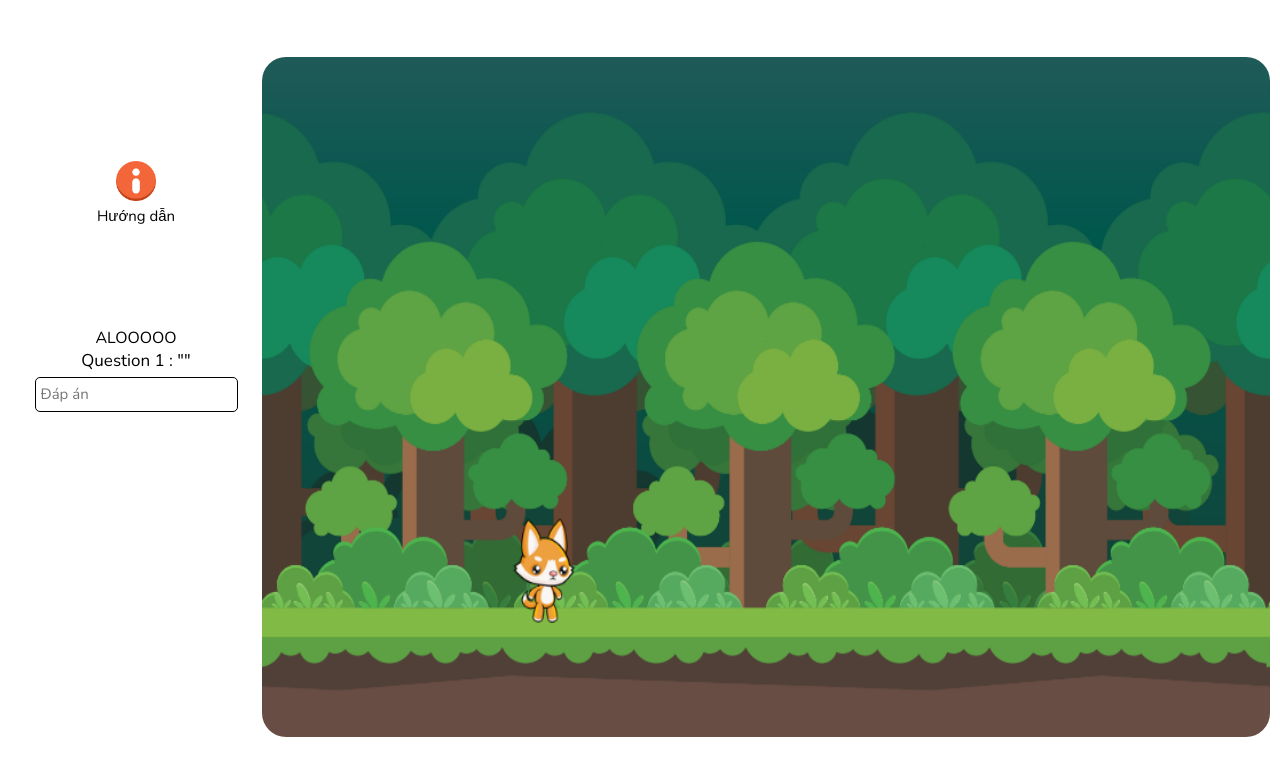
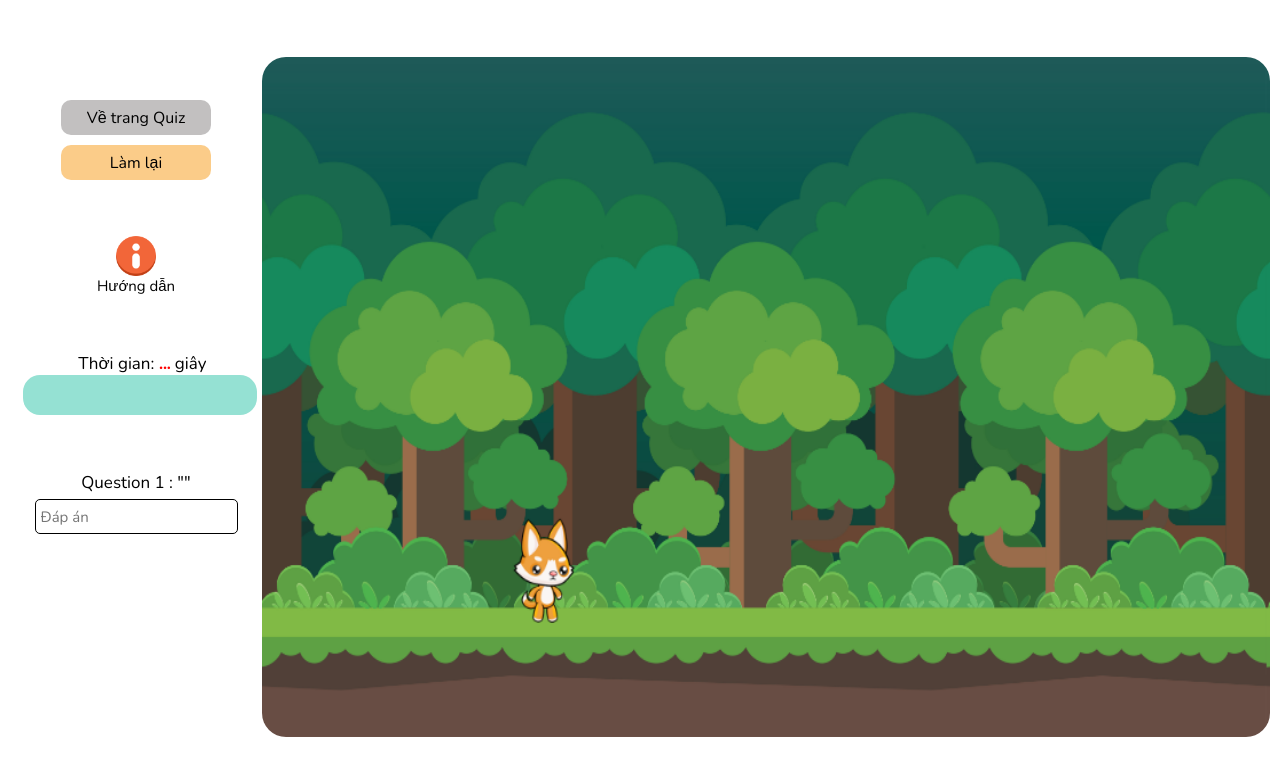
Before and after one commit to linhng22/ema, a React (Create React App) app in the folder client/: page /quiz/fill-in in a window 1280 px wide. Shown: the top 776 px of the page. Built offline with nearby package versions, Linux system fonts and the light colour scheme; no server answers.

Commit message:
add progress bar that shows time, make changes in model question and answer files

```diff
--- a/client/src/components/DragDropTimerAndResult.js
+++ b/client/src/components/DragDropTimerAndResult.js
@@ -14,6 +14,14 @@ export default function Timer({maxTime, finished}) {
     if (time > 0 && timerOn) {
         setTimeout(() => setTime(time - 1), 1000);
     }
+
+    useEffect(() => {
+        if (time === 0) {
+            setText("Hết giờ!");
+            setTimerOn(false);
+        }
+    }, [time]);
+
 
     // Evaluate grade based on the actual time doing quiz and the total given time
     const handleFinish = () => {
@@ -32,7 +40,11 @@ export default function Timer({maxTime, finished}) {
     return (
         <>
             <div className="timer">Thời gian:
-                <span className="highlight"> {time}</span> giây
+                <span className="highlight"> {time >= 0 ? time : "..."}</span> giây
+                <div
+                    className="progress-bar"
+                    style={{width: `${(time / maxTime) * 98}%`}}>
+                </div>
                 <br/>
                 <button className="backToQuiz" onClick={() => window.location.replace("/quiz")} >Về trang Quiz</button>
                 <button className="again" onClick={() => window.location.reload()}>Làm lại</button>
@@ -42,8 +54,8 @@ export default function Timer({maxTime, finished}) {
             <div
                 className="results"
                 style={{display: timerOn ? "none" : ""}}>
-                    <h3>Hoàn thành trong: <span className="highlight">{time}</span> giây</h3>
-                    <h2>Số điểm đạt được: <span className="highlight">{(time/maxTime).toFixed(2) * 100}</span> / 100</h2>
+                    <h4>Hoàn thành trong: <span className="highlight">{time}</span> giây</h4>
+                    <h3>Số điểm đạt được: <span className="highlight">{(time/maxTime).toFixed(2) * 100}</span> / 100</h3>
                     <div>{text}</div>
             </div>
         </>
--- /dev/null
+++ b/client/src/components/FillInProgressBar.js
@@ -0,0 +1,18 @@
+import React, { useEffect, useState } from "react";
+
+export default function FillInTimer(props) {
+
+    return (
+        <>
+            <p>Thời gian: <span className="highlight">
+                {props.time >= 0 ? props.time : "..."}
+                </span> giây
+            </p>
+            <div
+                className="progress-bar"
+                style={{width: `${(props.time / props.maxTime) * 98}%`}}>
+
+            </div>
+        </>
+    )
+}
--- a/client/src/components/FillInQuestion.js
+++ b/client/src/components/FillInQuestion.js
@@ -1,5 +1,5 @@
 import React, {useEffect, useState} from "react";
-import FillInTimer from "./FillInTimer"
+import FillInProgressBar from "./FillInProgressBar"
 import axios from "axios";
 import nextIcon from "../images/next.png"
 var loaded = false;
@@ -13,6 +13,8 @@ export default function FillInQuestion(props) {
     const [questionNum, setQuestionNum] = useState(1);
     const [time, setTime] = useState(questionData.maxTime);
     const [timerOn, setTimerOn] = useState(true);
+    const [correct, setCorrect] = useState(false);
+    const [score, setScore] = useState(0);
 
     // Update the max time after getting data from backend
     useEffect(() => {
@@ -25,7 +27,7 @@ export default function FillInQuestion(props) {
     if (time > 0 && timerOn) {
         setTimeout(() => setTime(time - 1), 1000);
     }
-    console.log(time);
+
     // Decrease the speed every 3s
     useEffect(() => {
         if (time % 4 === 3) {
@@ -54,17 +56,29 @@ export default function FillInQuestion(props) {
         let userAnswer = e.target.value.trim().toLowerCase();
         if (e.which !== 13 && userAnswer === answerData[index].answer.toLowerCase()) {
             props.changeSpeed(2);
+            //Increase the score by 1 only once
+            if (!correct){
+                const newScore = score + 1;
+                setScore(newScore);
+                setCorrect(true);
+            }
         }
         if (e.which === 13) {
-            if (questionNum < questionData.questions.length) goToNextQuestion();
+            if (questionNum < questionData.questions.length) {
+                goToNextQuestion();
+                props.updateScore(score);
+            }
             else {
-                props.finishQuiz(true)
+                props.finishQuiz(true);
+                props.updateScore(score);
             };
         }
     }
 
+
     // Go to the next question
     function goToNextQuestion() {
+        setCorrect(false);
         const nextQuestionNum = questionNum + 1;
         setQuestionNum(nextQuestionNum);
         // Set value in input as none
@@ -73,14 +87,17 @@ export default function FillInQuestion(props) {
 
     return (
         <>
-            <div className="timer">
-                <FillInTimer />
+            <div className="progress-bar-container">
+                <FillInProgressBar
+                    time={time}
+                    maxTime={questionData.maxTime}/>
             </div>
 
             <div className="fill-in-question">
                 Question {questionNum} : "
                 <span>{questionData.questions.length > 1 ? questionData.questions[questionNum - 1].question : ""}</span>"
             </div>
+
             <div className="fill-in-answer-box">
                 <input
                     className="fill-in-answer"
--- a/client/src/components/FillInTimer.js
+++ /dev/null
@@ -1,10 +0,0 @@
-import React from "react";
-
-export default function FillInTimer() {
-
-    return (
-        <>
-            <div>ALOOOOO</div>
-        </>
-    )
-}
--- a/client/src/css/fill-in.css
+++ b/client/src/css/fill-in.css
@@ -33,12 +33,12 @@ body {
 }
 
 .guide-box{
-    margin: 60% 0;
+    margin: 10vh 0;
     font-size: 15px;
 }
 
 .fill-in-form{
-    margin-top: 30%;
+    margin-top: 7vh;
     font-size: 17px;
 }
 
@@ -47,6 +47,11 @@ body {
     height: auto;
     margin: 0 auto;
     cursor: pointer;
+    display: block;
+}
+
+.icon.guide{
+    margin-top: 7vh;
 }
 
 .fill-in-question span {
@@ -73,7 +78,8 @@ body {
     transform: translate(-50%, -50%);
     background-color: white;
     border-radius: 15px;
-    padding: 0 10px;
+    padding: 0 20px;
+    box-shadow: 0 60px 40px -30px rgba(0, 0, 0, 0.27);
 }
 
 .big-icon{
@@ -84,18 +90,17 @@ body {
 .face{
     display: block;
     width: 60px;
-    margin: 0 auto;
+    margin: 5px auto;
 }
 
 .pop-up h2 {
     color: #f2663c;
-    margin: 20px auto;
+    margin: 10px auto;
 }
 
-.pop-up button {
+button {
     font-size: 16px;
     border: none;
-    margin: 10px 0 20px 15px;
     min-width: 150px;
     min-height: 35px;
     cursor: pointer;
@@ -104,12 +109,41 @@ body {
 
 .guide.btn{
     background-color: #c2c0c0;
+    margin: 20px 0 20px 15px;
 }
 
 .backToQuiz{
     background-color: #c2c0c0;
+    margin: 20px;
 }
 
 .guide.pop-up{
     left: 60%
 }
+
+/* css for progress bar starts here */
+.progress-bar-container{
+    font-size: 17px;
+    margin-bottom: 7vh;
+    margin-left: 5%;
+}
+.progress-bar{
+    position: relative;
+    height: 5vh;
+    width: attr(width);
+    background-color: #95e1d3;
+    border-radius: 17px;
+    color: #fff;
+}
+
+.progress-bar::before{
+    content: attr(datalabel);
+    position: absolute;
+    top: 20%;
+    left: 7%;
+}
+
+.fill-in {
+    display: block;
+    margin: 10px auto;
+}
--- a/client/src/pages/quiz-sites/Fill_In.js
+++ b/client/src/pages/quiz-sites/Fill_In.js
@@ -29,11 +29,13 @@ export default function FillIn() {
 
     return (
         <div className="fill-in-container"
-            style={{backgroundColor: (timeOutBox || score > 0) ? "#95e1d3" : "white"}}>
+            style={{backgroundColor: (timeOutBox || finished) ? "#95e1d3" : "white"}}>
             <div
                 className="canvas-box"
-                style={{display: (timeOutBox || score > 0) ? "none" : ""}}>
+                style={{display: (timeOutBox || finished) ? "none" : ""}}>
                     <div className="guide-box">
+                        <button className="backToQuiz fill-in" onClick={() => window.location.replace("/quiz")} >Về trang Quiz</button>
+                        <button className="again fill-in" onClick={() => window.location.reload()}>Làm lại</button>
                         <img
                             src={guide}
                             className="icon guide"
@@ -41,18 +43,18 @@ export default function FillIn() {
                         <p>Hướng dẫn</p>
 
                         <div className="fill-in-form">
-                                <FillInQuestion
-                                    changeSpeed={(num) => updateSpeed(num)}
-                                    displayPopup={() => displayPopup()}
-                                    finishQuiz={()=> setFinished(true)}
-                                    updateScore={(newScore) => setScore(newScore)}/>
+                            <FillInQuestion
+                                changeSpeed={(num) => updateSpeed(num)}
+                                displayPopup={() => displayPopup()}
+                                finishQuiz={()=> setFinished(true)}
+                                updateScore={(newScore) => setScore(newScore)}/>
                         </div>
 
                     </div>
 
                 <div
                     className="canvas"
-                    style={{opacity: (guideBox || finished || score > 0) ? "0.5" : "1"}}>
+                    style={{opacity: (guideBox || finished) ? "0.5" : "1"}}>
                         <Canvas
                             speed = {speed}/>
                 </div>
@@ -61,7 +63,7 @@ export default function FillIn() {
 
             <div
                 className="out-of-time-box pop-up"
-                style={{display: (timeOutBox) ? "" : "none"}}>
+                style={{display: (timeOutBox && score === 0) ? "" : "none"}}>
                     <img className="big-icon" src={timeOutIcon} alt="out of time"/>
                     <h2>Hết giờ!</h2>
                     <img src={sadFace} alt="sad face" className="sad face" />
@@ -84,20 +86,20 @@ export default function FillIn() {
                     <h2>Hướng dẫn</h2>
                     <p>Điền đáp án vào ô "Đáp án" trong thời gian quy định.
                         <br/>
-                        Cố gắng trả lời đúng trước khi bấm vào dấu mũi tên phía dưới hoặc ấn vào "Enter" vì bạn sẽ không thể quay lại câu hỏi trước.
+                        Cố gắng trả lời đúng trước khi bấm vào dấu mũi tên hoặc ấn vào "Enter" vì bạn sẽ không thể quay lại câu hỏi trước.
                     </p>
                     <button onClick={() => setGuideBox(false)} className="guide btn">Đóng</button>
             </div>
 
             <div
                 className="finished pop-up"
-                style={{display: (score > 0) ? "" : "none"}}
+                style={{display: (finished) ? "" : "none"}}
                 >
                     <img src={congrat} alt="congratulation icon" className="big-icon"/>
                     <h2>Hoàn thành</h2>
                     <img src={happyFace} alt="happy face" className="happy face" />
                     <p>Yay! Chúc mừng bạn đã hoàn thành bài Quiz.
-                        <br/>Điểm số của bạn là <span>{score}</span>.
+                        <br/>Bạn đạt được <span className="highlight">{score}</span> điểm.
                     </p>
                     <button
                         className="backToQuiz"
```
Also changed, not shown: 1 other file (tests, documents, lock files or other folders).
